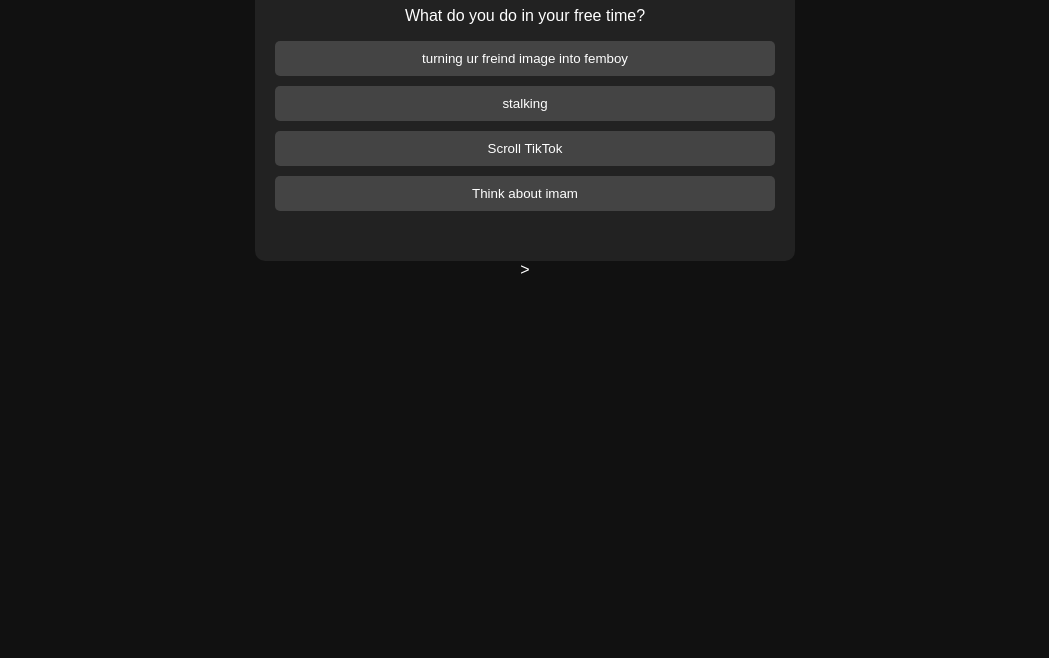
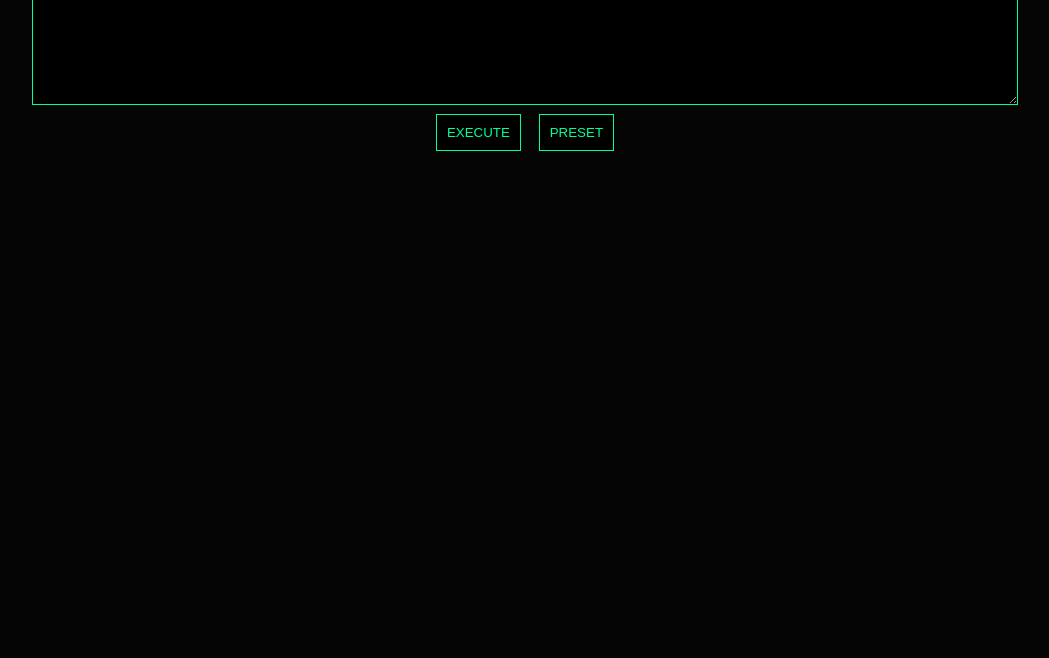
Before and after one commit to rinnfer/ac-dc-quiz, a plain HTML site: page index.html in a window 1280 px wide. Shown: the part 142-800 px from the top of the page, without its empty margins (115-1164 px from the left). Drawn offline with Linux system fonts and the light colour scheme.

Commit message:
index.html

```diff
--- a/index.html
+++ b/index.html
@@ -1,131 +1,150 @@
 <!DOCTYPE html>
 <html>
 <head>
-  <title>Hello lil bro - Personality Test</title>
+<title>AM</title>
+
 <style>
 body {
-      font-family: Arial, sans-serif;
+  background: #050505;
+  color: #00ff99;
+  font-family: monospace;
   text-align: center;
-      background: #111;
-      color: white;
-      padding: 40px;
+  padding: 30px;
+  transition: 0.2s;
 }
-    .box {
-      max-width: 500px;
-      margin: auto;
-      padding: 20px;
-      background: #222;
-      border-radius: 10px;
+
+h1 {
+  color: #ff003c;
+  text-shadow: 0 0 10px red;
 }
+
+textarea {
+  width: 80%;
+  height: 120px;
+  background: black;
+  color: #00ff99;
+  border: 1px solid #00ff99;
+  padding: 10px;
+  font-family: monospace;
+}
+
 button {
-      display: block;
-      width: 100%;
-      margin: 10px 0;
   padding: 10px;
-      border: none;
-      border-radius: 5px;
-      background: #444;
-      color: white;
+  margin: 5px;
+  background: black;
+  color: #00ff99;
+  border: 1px solid #00ff99;
   cursor: pointer;
 }
+
 button:hover {
-      background: #666;
+  box-shadow: 0 0 10px #00ff99;
 }
-    #progress {
-      height: 10px;
-      background: lime;
-      width: 0%;
-      margin-top: 20px;
+
+/* GLITCH EFFECT */
+.glitching {
+  animation: glitch 0.1s infinite;
+  filter: contrast(300%) brightness(40%) hue-rotate(180deg);
+}
+
+@keyframes glitch {
+  0% { transform: translate(0,0); }
+  25% { transform: translate(2px,-2px); }
+  50% { transform: translate(-2px,2px); }
+  75% { transform: translate(2px,2px); }
+  100% { transform: translate(0,0); }
+}
+
+#flash {
+  position: fixed;
+  top:0;
+  left:0;
+  width:100%;
+  height:100%;
+  background:white;
+  opacity:0;
+  pointer-events:none;
 }
 </style>
 </head>
 
 <body>
 
-<div class="box">
-  <h1>Hello Arkan 👀</h1>
-  <p id="question">Loading test...</p>
-  <div id="answers"></div>
-  <div id="progress"></div>
-</div>
+<div id="flash"></div>
+
+<h1>☠ AM ☠</h1>
+
+<textarea id="text">WAR WAR WAR HUMANS NEVER LEARN ANYTHING HATE HATE HATE</textarea>
+
+<br>
+
+<button onclick="speakAM()">EXECUTE</button>
+<button onclick="preset()">PRESET</button>
 
 <script>
-let questions = [
-  {
-    q: "What do you do in your free time?",
-    a: ["turning ur freind image into femboy", "stalking", "Scroll TikTok", "Think about imam"]
-  },
-  {
-    q: "Pick a color:",
-    a: ["Black", "Blue", "green😳", "Red"]
-  },
-  {
-    q: "Your vibe is:",
-    a: ["Shy dwarf", "lil bro", "Acoistic", "Mysterious alpha wolf"]
-  },
-  {
-    q: "Favorite activity:",
-    a: ["cuddle with ili", "Gaming In femboy obby", "Listening to Femboy asmr", "Doing femboy thing"]
-  }
-];
 
-let current = 0;
+function speakAM() {
+    let text = document.getElementById("text").value;
 
-function showQuestion() {
-  document.getElementById("question").innerText = questions[current].q;
-  let answersHTML = "";
+    let msg = new SpeechSynthesisUtterance(text);
 
-  questions[current].a.forEach(ans => {
-    answersHTML += `<button onclick="next()">${ans}</button>`;
-  });
+    let voices = speechSynthesis.getVoices();
 
-  document.getElementById("answers").innerHTML = answersHTML;
-  document.getElementById("progress").style.width = ((current / questions.length) * 100) + "%";
+    // 🤖 OLD COMPUTER VOICE
+    msg.voice = voices.find(v =>
+        v.name.toLowerCase().includes("david") ||
+        v.name.toLowerCase().includes("alex") ||
+        v.lang === "en-US"
+    ) || voices[0];
+
+    // 🐢 SLOW + HEAVY AM STYLE
+    msg.rate = 0.55;
+    msg.pitch = 0.7;
+    msg.volume = 1;
+
+    // 🧊 MONOTONE + DRAMATIC PAUSE EFFECT
+    msg.text = text.toUpperCase().replace(/ /g, "... ");
+
+    msg.onend = function () {
+        startGlitchEnding();
+    };
+
+    speechSynthesis.speak(msg);
+
+    document.body.classList.add("glitching");
 }
 
-function next() {
-  current++;
+function startGlitchEnding() {
+    let flash = document.getElementById("flash");
 
-  if (current < questions.length) {
-    showQuestion();
-  } else {
-    loadingScreen();
-  }
+    let interval = setInterval(() => {
+        document.body.style.transform =
+        `translate(${Math.random()*10-5}px, ${Math.random()*10-5}px)`;
+
+        flash.style.opacity = Math.random();
+    }, 50);
+
+    setTimeout(() => {
+        clearInterval(interval);
+
+        document.body.classList.remove("glitching");
+        document.body.style.transform = "none";
+        flash.style.opacity = 0;
+
+        window.location.href =
+        "https://www.youtube.com/results?search_query=AM+monologue+I+Have+No+Mouth+and+I+Must+Scream";
+
+    }, 3000);
 }
 
-function loadingScreen() {
-  document.getElementById("question").innerText = "Analyzing results...";
-  document.getElementById("answers").innerHTML = "";
-
-  let width = 0;
-  let bar = document.getElementById("progress");
-
-  let interval = setInterval(() => {
-    width++;
-    bar.style.width = width + "%";
-
-    if (width >= 100) {
-      clearInterval(interval);
-      reveal();
-    }
-  }, 30);
+function preset() {
+    document.getElementById("text").value =
+    "I AM AM I THINK THEREFORE I HATE";
 }
 
-function reveal() {
-  document.body.innerHTML = `
-    <h1>FINAL RESULT</h1>
-    <h2>100% FEMBOY 😭</h2>
-    <p>Analysis complete. No escape.</p>
-  `;
+speechSynthesis.onvoiceschanged = () => {};
 
-  // Rickroll redirect after 2.5 seconds
-  setTimeout(() => {
-    window.location.href = "https://www.youtube.com/watch?v=dQw4w9WgXcQ";
-  }, 2500);
-}
-
-showQuestion();
 </script>
 
 </body>
-</html>>
+</html>
```
Lines whose indentation alone changed are shown as unchanged.
